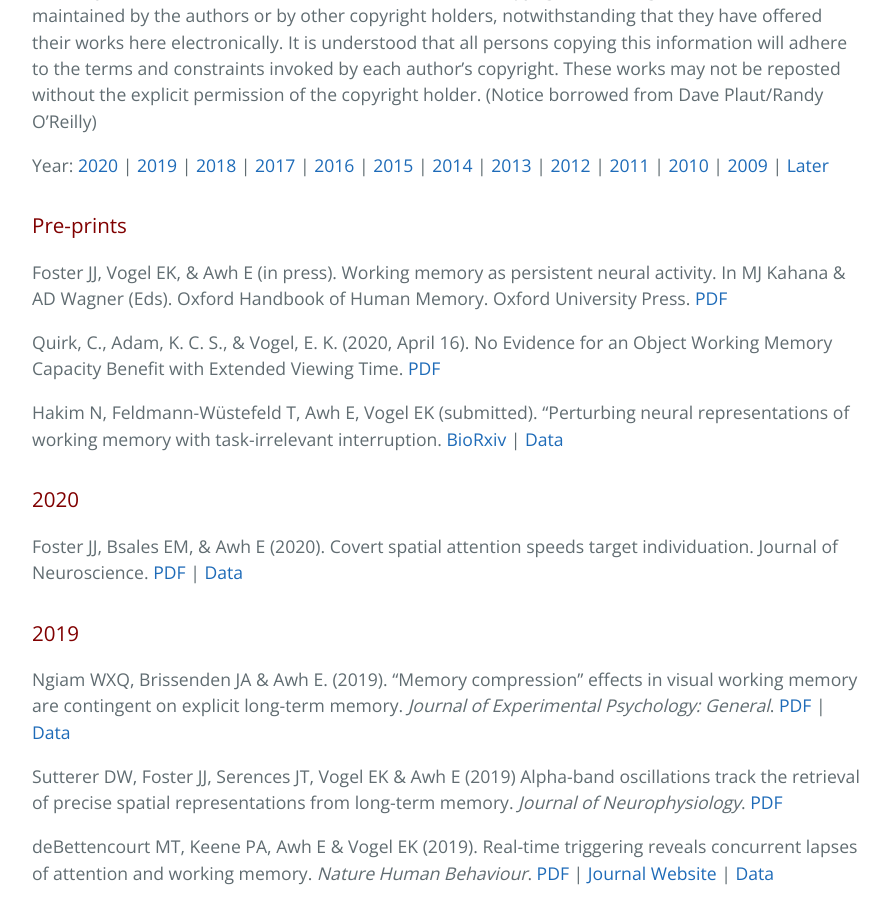
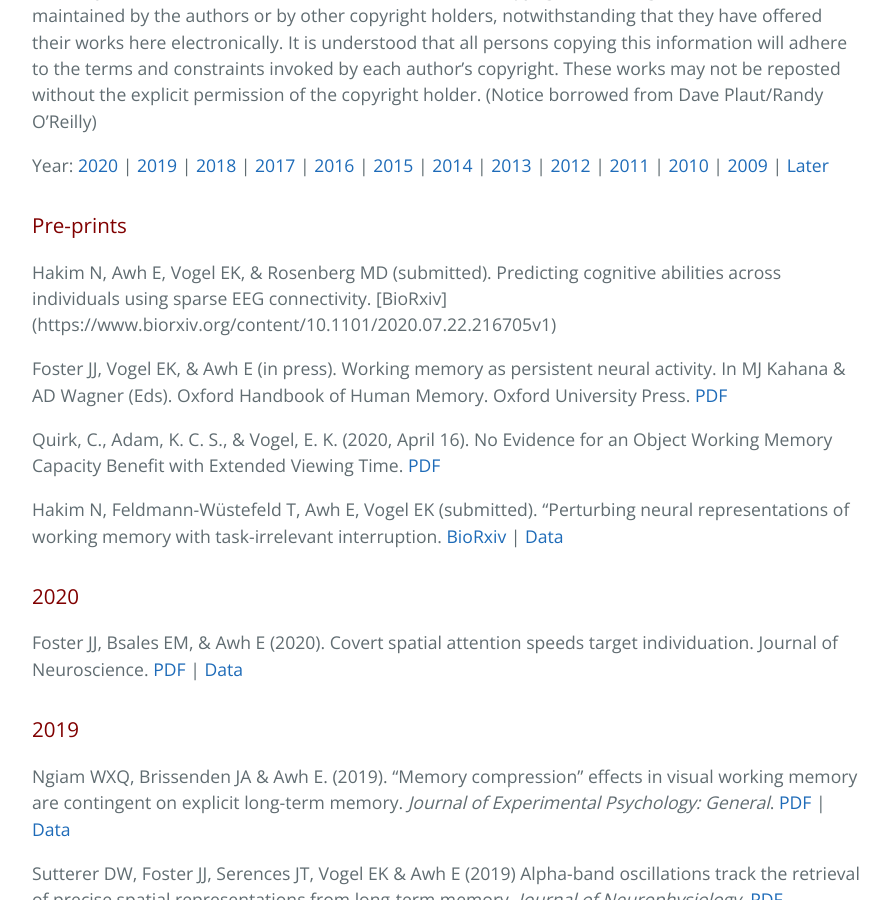
Before and after one commit to AwhVogelLab/awhvogellab.github.io, a Jekyll site: the page built from publications.md, in a window 1280 px wide and 900 px high, scrolled down 504 px. Shown: the whole window, without its empty margins (192-1082 px from the left). Built offline with Jekyll 4.4.1, drawn with Linux system fonts in a browser that asks for light colours; our own code applies the rules of GitHub Pages for plain Markdown files.

Commit message:
Update publications.md

```diff
--- a/publications.md
+++ b/publications.md
@@ -11,6 +11,8 @@ The documents distributed here have been provided as a means to ensure timely di
 Year: [2020](#2020) \| [2019](#2019) \| [2018](#2018) \| [2017](#2017) \| [2016](#2016) \| [2015](#2015) \| [2014](#2014) \| [2013](#2013) \| [2012](#2012) \| [2011](#2011) \| [2010](#2010) \| [2009](#2009) \| [Later](#2008)
 
 ### Pre-prints
+
+Hakim N, Awh E, Vogel EK, & Rosenberg MD (submitted). Predicting cognitive abilities across individuals using sparse EEG connectivity. [BioRxiv] (https://www.biorxiv.org/content/10.1101/2020.07.22.216705v1)
 
 Foster JJ, Vogel EK, & Awh E (in press). Working memory as persistent neural activity. In MJ Kahana & AD Wagner (Eds). Oxford Handbook of Human Memory. Oxford University Press. [PDF](https://psyarxiv.com/jh6e3)
 
```
